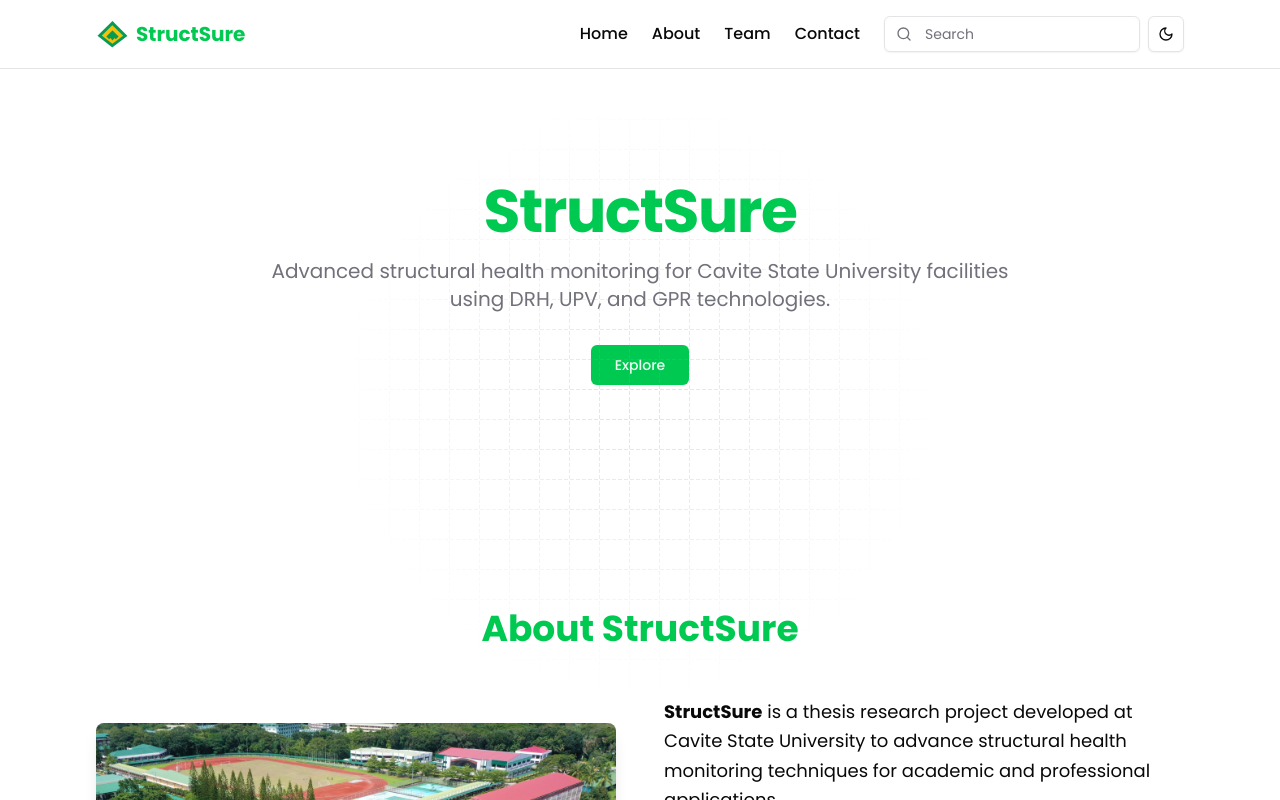
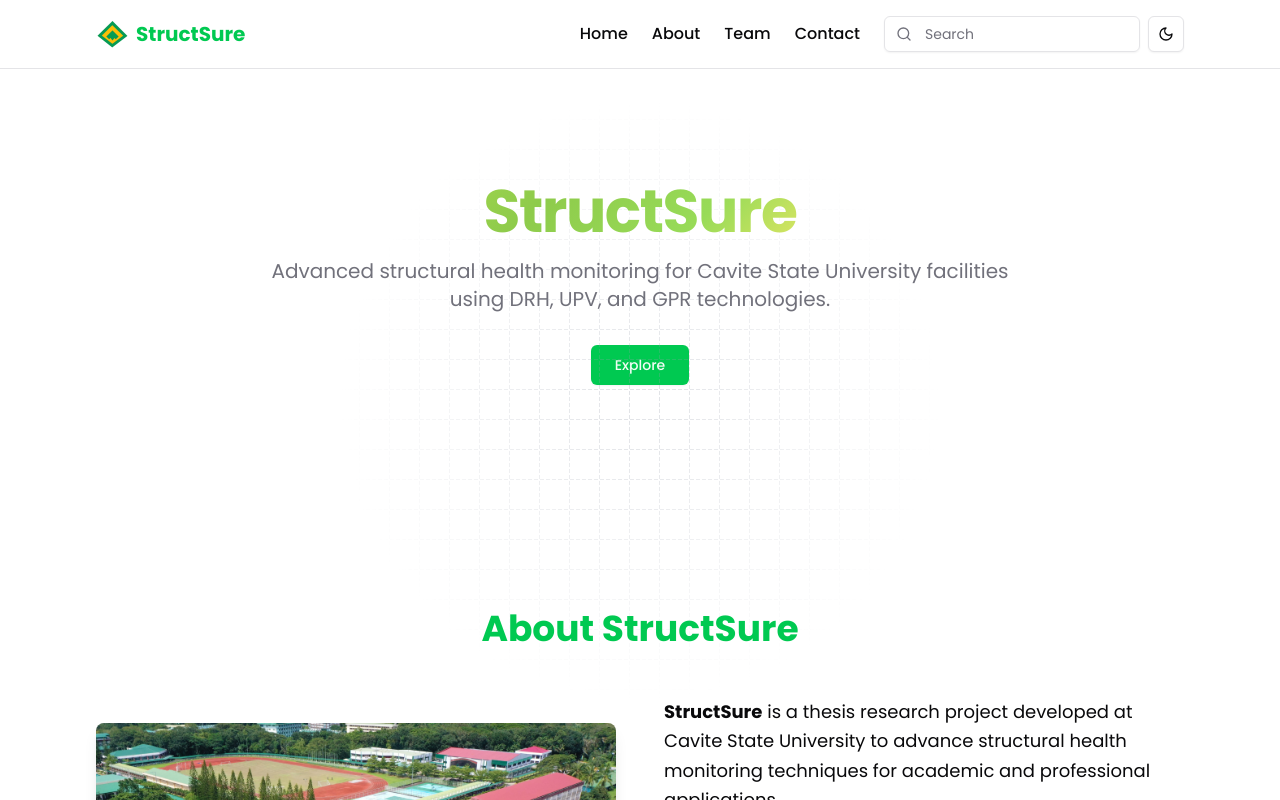
Before and after one commit to jnssvdl/structsure, a Next.js app: page / in a window 1280 px wide. Shown: the top 800 px of the page. Built offline with nearby package versions, Linux system fonts and the light colour scheme.

Commit message:
feat: add AuroraText component with animated gradient effect

```diff
--- a/app/globals.css
+++ b/app/globals.css
@@ -41,6 +41,29 @@
   --radius-md: calc(var(--radius) - 2px);
   --radius-lg: var(--radius);
   --radius-xl: calc(var(--radius) + 4px);
+  --animate-aurora: aurora 8s ease-in-out infinite alternate;
+  @keyframes aurora {
+  0% {
+    background-position: 0% 50%;
+    transform: rotate(-5deg) scale(0.9);
+    }
+  25% {
+    background-position: 50% 100%;
+    transform: rotate(5deg) scale(1.1);
+    }
+  50% {
+    background-position: 100% 50%;
+    transform: rotate(-3deg) scale(0.95);
+    }
+  75% {
+    background-position: 50% 0%;
+    transform: rotate(3deg) scale(1.05);
+    }
+  100% {
+    background-position: 0% 50%;
+    transform: rotate(-5deg) scale(0.9);
+    }
+  }
 }
 
 :root {
--- a/components/hero-section.tsx
+++ b/components/hero-section.tsx
@@ -3,6 +3,7 @@
 import Link from "next/link";
 import { cn } from "@/lib/utils";
 import { GridPattern } from "./magicui/grid-pattern";
+import { AuroraText } from "./magicui/aurora-text";
 
 export default function HeroSection() {
   return (
@@ -18,9 +19,16 @@
         )}
       />
       <div className="container mx-auto flex max-w-3xl flex-col items-center">
-        <h1 className="text-primary mb-4 text-4xl font-bold tracking-tight sm:text-5xl md:text-6xl">
+        {/* <h1 className="text-primary mb-4 text-4xl font-bold tracking-tight sm:text-5xl md:text-6xl">
           StructSure
-        </h1>
+        </h1> */}
+
+        <AuroraText
+          className="text-primary mb-4 text-4xl font-bold tracking-tight sm:text-5xl md:text-6xl"
+          colors={["#f7e968", "#aadb4f", "#8ecb4b", "#98db58"]}
+        >
+          StructSure
+        </AuroraText>
         <p className="text-muted-foreground mb-8 text-lg md:text-xl">
           Advanced structural health monitoring for Cavite State University
           facilities using DRH, UPV, and GPR technologies.
--- /dev/null
+++ b/components/magicui/aurora-text.tsx
@@ -0,0 +1,43 @@
+"use client";
+
+import React, { memo } from "react";
+
+interface AuroraTextProps {
+  children: React.ReactNode;
+  className?: string;
+  colors?: string[];
+  speed?: number;
+}
+
+export const AuroraText = memo(
+  ({
+    children,
+    className = "",
+    colors = ["#FF0080", "#7928CA", "#0070F3", "#38bdf8"],
+    speed = 1,
+  }: AuroraTextProps) => {
+    const gradientStyle = {
+      backgroundImage: `linear-gradient(135deg, ${colors.join(", ")}, ${
+        colors[0]
+      })`,
+      WebkitBackgroundClip: "text",
+      WebkitTextFillColor: "transparent",
+      animationDuration: `${10 / speed}s`,
+    };
+
+    return (
+      <span className={`relative inline-block ${className}`}>
+        <span className="sr-only">{children}</span>
+        <span
+          className="relative animate-aurora bg-[length:200%_auto] bg-clip-text text-transparent"
+          style={gradientStyle}
+          aria-hidden="true"
+        >
+          {children}
+        </span>
+      </span>
+    );
+  },
+);
+
+AuroraText.displayName = "AuroraText";
```
